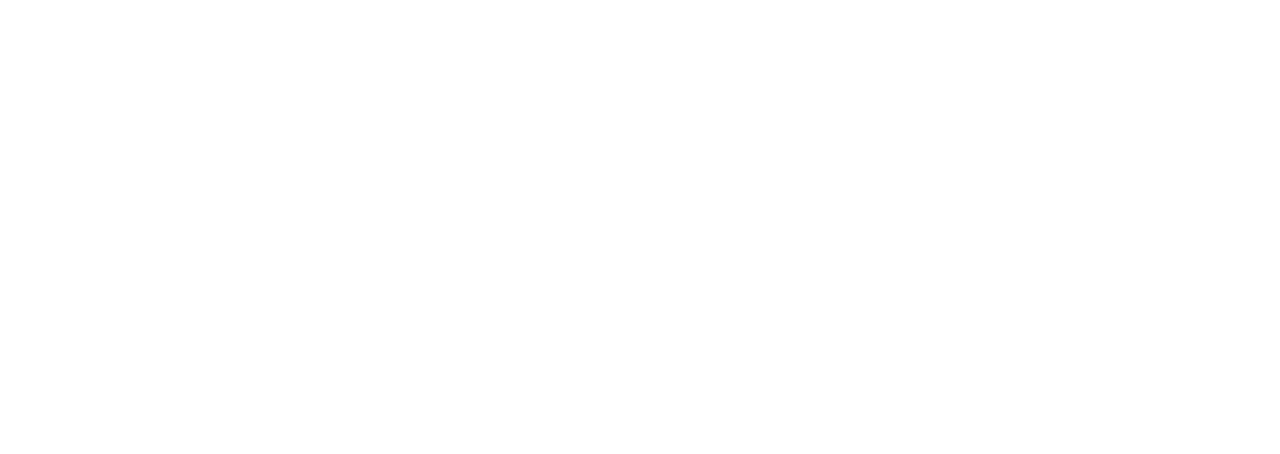
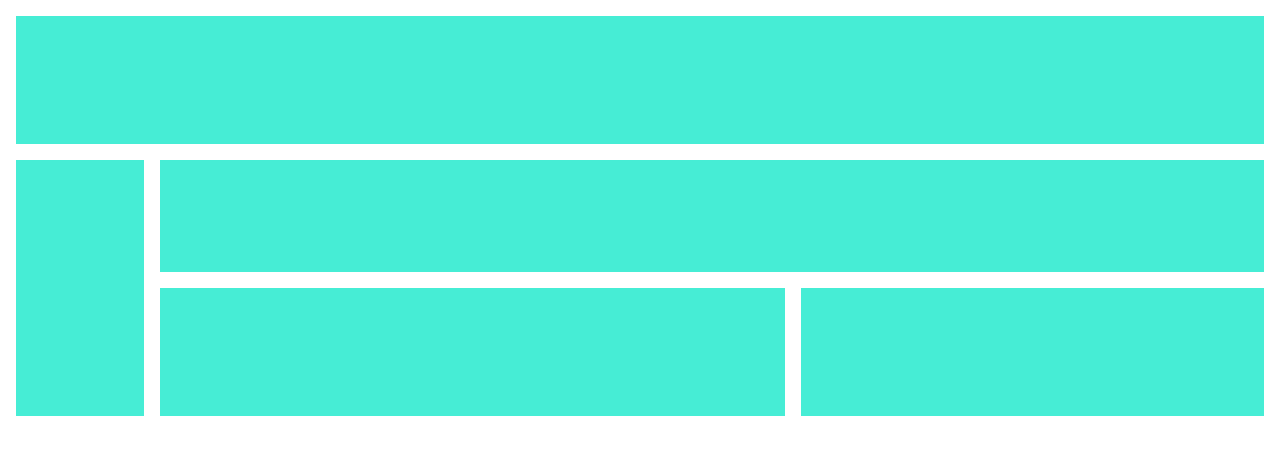
Before and after one commit to strawstack/RichardHayes2026, a React (Vite) app: page /maze in a window 1280 px wide. Before the commit this address had no page. Shown: the top 454 px of the page. Built offline with nearby package versions, Linux system fonts and the light colour scheme.

Commit message:
Added maze route and placeholder

```diff
--- a/src/App.tsx
+++ b/src/App.tsx
@@ -245,7 +245,9 @@
   return (
     <div className="flex justify-center relative">
       <div className="relative z-5 max-w-150 grow min-w-0 flex flex-col p-4 bg-white gap-y-8 opacity-90">
-        <FullImg />
+        <FullBlock>
+          <div>Maze here</div>
+        </FullBlock>
 
         <div className="grid grid-rows-[auto_1fr] sm:grid-cols-[auto_1fr] gap-x-2">
           <div className="flex justify-center">
--- /dev/null
+++ b/src/components/Maze.tsx
@@ -0,0 +1,9 @@
+import { useEffect, useRef } from "react";
+
+export function Maze() {
+  const svgRef = useRef(null);
+
+  useEffect(() => {}, []);
+
+  return <svg className="h-full w-full bg-teal-300" ref={svgRef}></svg>;
+}
--- a/src/main.tsx
+++ b/src/main.tsx
@@ -7,6 +7,7 @@
 import { Circles } from "./routes/Circles";
 import { Shader } from "./routes/Shader";
 import { Card } from "./routes/Card";
+import { MazeRoute } from "./routes/MazeRoute";
 
 createRoot(document.getElementById("root")!).render(
   <StrictMode>
@@ -18,6 +19,7 @@
         <Route path="shader" element={<Shader />} />
         <Route path="fiber" element={<Fiber />} />
         <Route path="card" element={<Card />} />
+        <Route path="maze" element={<MazeRoute />} />
       </Routes>
     </BrowserRouter>
   </StrictMode>,
--- /dev/null
+++ b/src/routes/MazeRoute.tsx
@@ -0,0 +1,29 @@
+import { Maze } from "../components/Maze";
+
+export function MazeRoute() {
+  return (
+    <div className="p-4 flex flex-col gap-y-4">
+      <div className="h-32 bg-gray-500">
+        <Maze />
+      </div>
+      <div className="flex gap-x-4">
+        <div className="h-64 w-32 bg-gray-500">
+          <Maze />
+        </div>
+        <div className="grow flex flex-col gap-y-4">
+          <div className="h-20 grow bg-gray-500">
+            <Maze />
+          </div>
+          <div className="flex gap-x-4">
+            <div className="h-32 grow-2 bg-gray-500">
+              <Maze />
+            </div>
+            <div className="h-32 grow bg-gray-500">
+              <Maze />
+            </div>
+          </div>
+        </div>
+      </div>
+    </div>
+  );
+}
```
